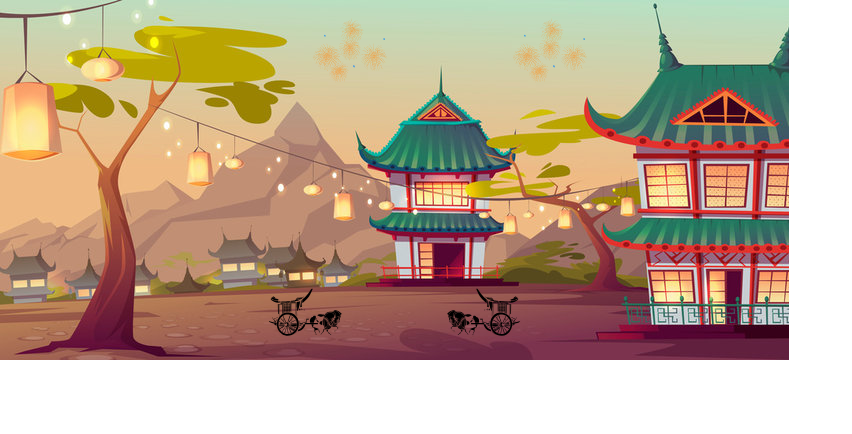
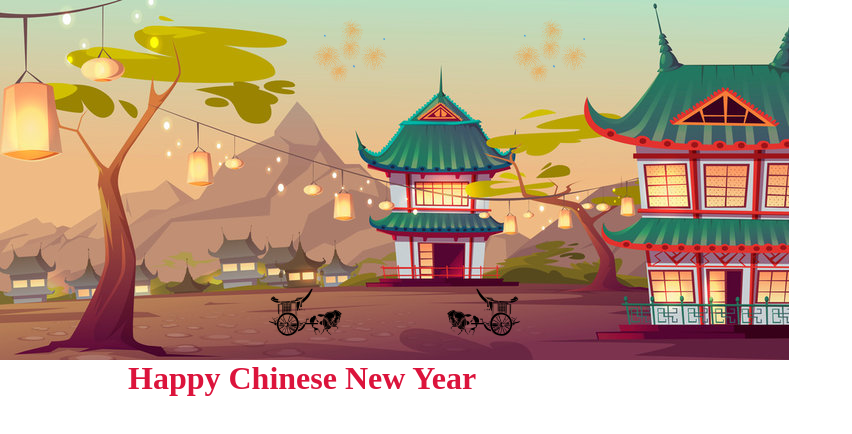
Before and after one commit to MariamiKvirkvia/Lesson-7, a plain HTML site: page index.html in a window 1280 px wide. Shown: the whole page, without its empty margins (0-852 px from the left). Drawn offline with Linux system fonts and the light colour scheme.

Commit message:
added text

```diff
--- a/index.html
+++ b/index.html
@@ -12,5 +12,6 @@
         <img class="horse1" src="images/horse1.svg" alt="Horse One" />
         <img class="horse2" src="images/horse2.svg" alt="Horse Two" />
     </div>
+    <h1>Happy Chinese New Year</h1>
 </body>
 </html>
--- a/style.css
+++ b/style.css
@@ -49,6 +49,12 @@
     animation-direction: alternate;
 }
 
+h1{
+    position: absolute;
+    margin-left: 10%;
+    color:crimson
+}
+
 @keyframes moveRight{
     from {
         left: 0;
```
